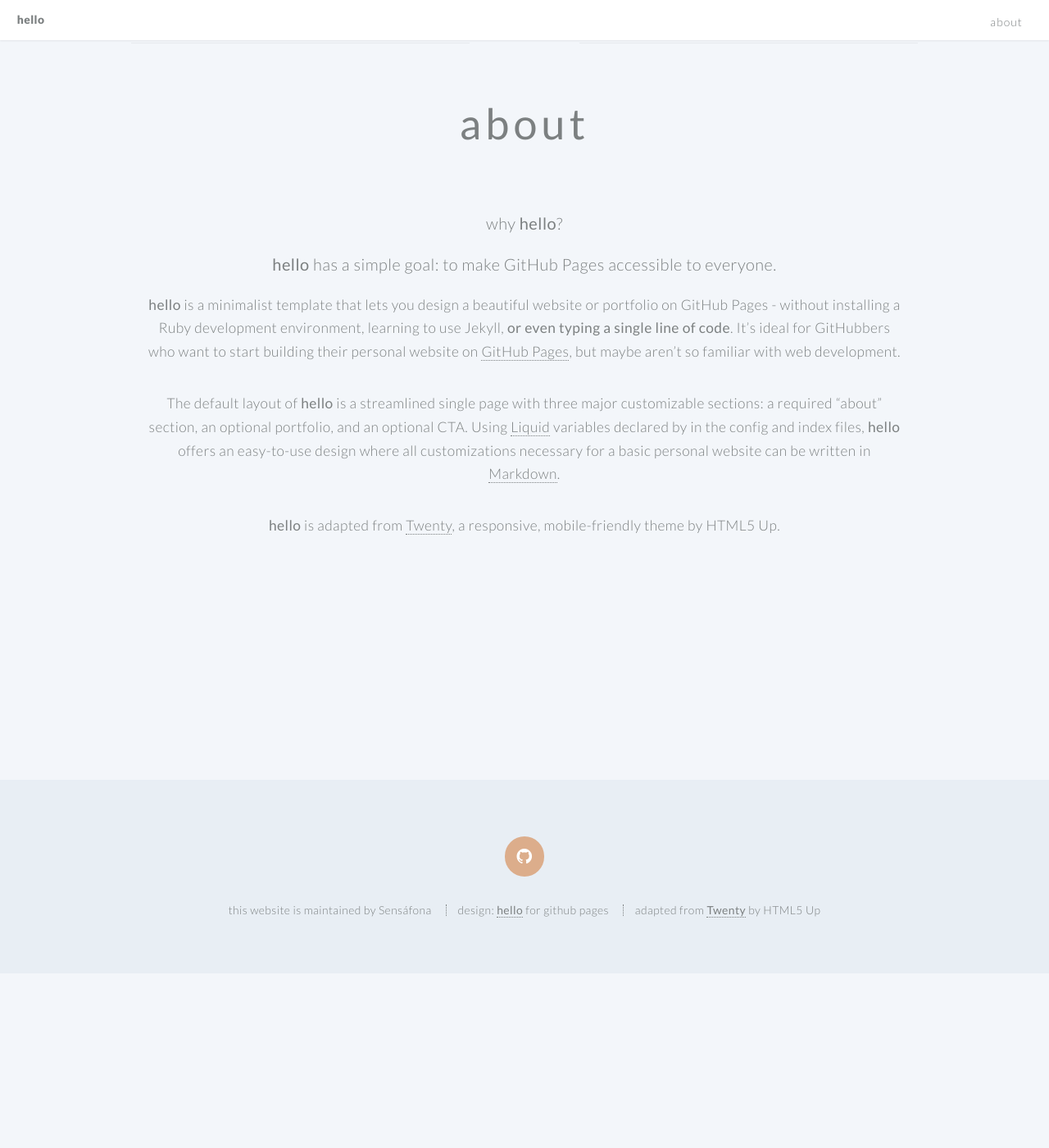
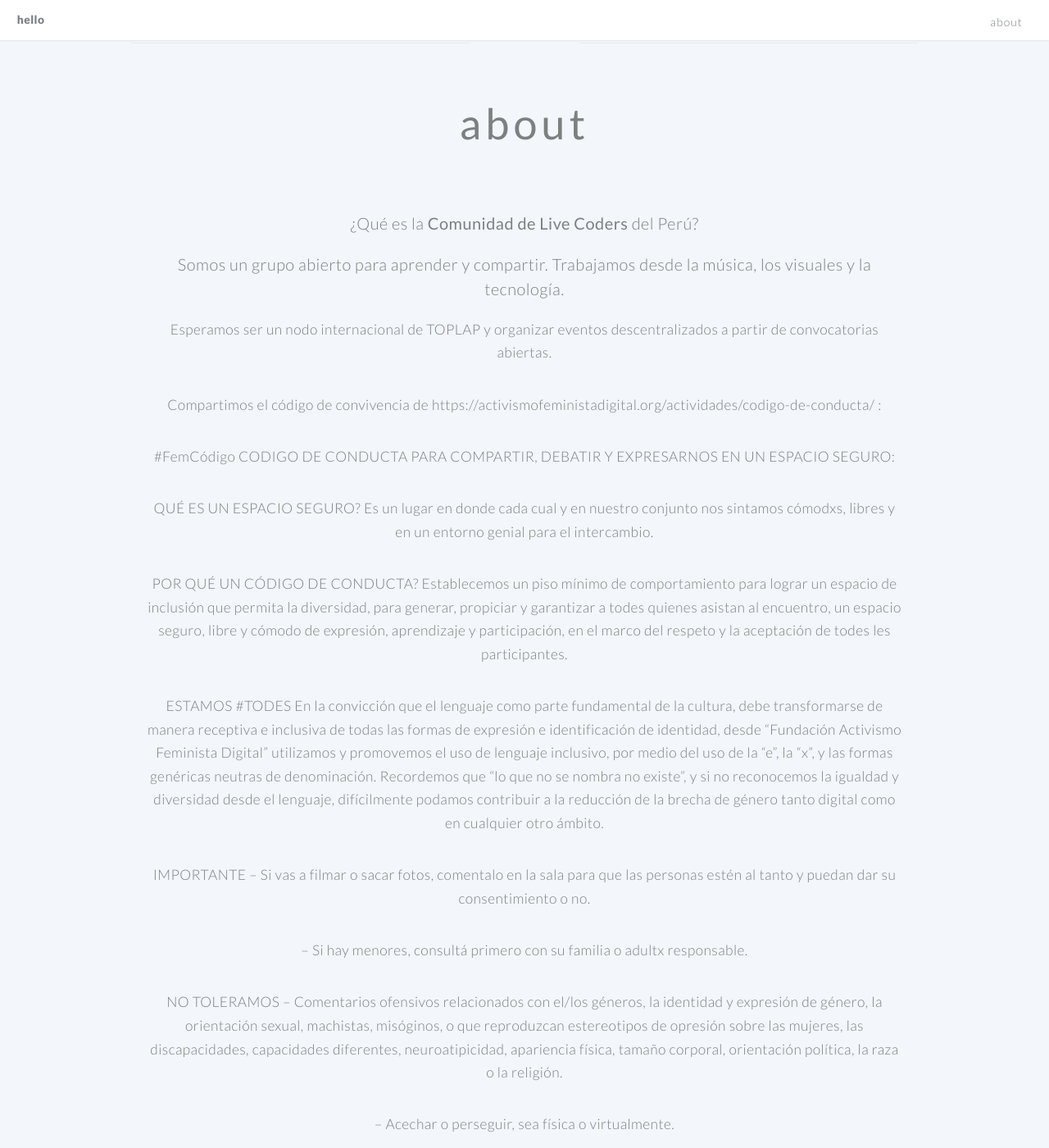
Before and after one commit to livecoders-peru/livecoders-peru.github.io, a Jekyll site: the page built from index.md, in a window 1280 px wide and 1400 px high, scrolled down 611 px. Shown: the whole window at 82% size. Built offline with Jekyll 4.4.1, drawn with Linux system fonts in a browser that asks for light colours; before the commit the page ends 1798 px from its top, so only the background shows below that; some of the changed text lies outside the part shown.

Commit message:
third commit

```diff
--- a/index.md
+++ b/index.md
@@ -42,16 +42,49 @@ github_username:  livecoders-peru # your github username
 
 ---
 [//]: # (write a bit about yourself here)
-### why **hello**?
+### ¿Qué es la **Comunidad de Live Coders** del Perú?
 
-### **hello** has a simple goal: to make GitHub Pages accessible to everyone.
+### Somos un grupo abierto para aprender y compartir. Trabajamos desde la música, los visuales y la tecnología.
 
-**hello** is a minimalist template that lets you design a beautiful website or portfolio on GitHub Pages - without installing a Ruby
-development environment, learning to use Jekyll, **or even typing a single line of code**. It's ideal for GitHubbers
-who want to start building their personal website on [GitHub Pages](https://pages.github.com/), but maybe aren't so familiar with web development.
+Esperamos ser un nodo internacional de TOPLAP y organizar eventos descentralizados a partir de convocatorias abiertas.
 
 
-The default layout of **hello** is a streamlined single page with three major customizable sections: a required "about" section, an optional portfolio, and an optional CTA. Using [Liquid](https://shopify.github.io/liquid/) variables declared by in the config and index files, **hello** offers an easy-to-use design where all customizations necessary for a basic personal website can be written in [Markdown](https://www.markdownguide.org/basic-syntax/).
+Compartimos el código de convivencia de https://activismofeministadigital.org/actividades/codigo-de-conducta/ :
+
+#FemCódigo
+CODIGO DE CONDUCTA PARA COMPARTIR, DEBATIR Y EXPRESARNOS EN UN ESPACIO SEGURO:
+
+QUÉ ES UN ESPACIO SEGURO?
+Es un lugar en donde cada cual y en nuestro conjunto nos sintamos cómodxs, libres y en un entorno genial para el intercambio.
+
+POR QUÉ UN CÓDIGO DE CONDUCTA?
+Establecemos un piso mínimo de comportamiento para lograr un espacio de inclusión que permita la diversidad, para generar, propiciar y garantizar a todes quienes asistan al encuentro, un espacio seguro, libre y cómodo de expresión, aprendizaje y participación, en el marco del respeto y la aceptación de todes les participantes.
+
+ESTAMOS #TODES
+En la convicción que el lenguaje como parte fundamental de la cultura, debe transformarse de manera receptiva e inclusiva de todas las formas de expresión e identificación de identidad, desde “Fundación Activismo Feminista Digital” utilizamos y promovemos el uso de lenguaje inclusivo, por medio del uso de la “e”, la “x”, y las formas genéricas neutras de denominación. Recordemos que “lo que no se nombra no existe”, y si no reconocemos la igualdad y diversidad desde el lenguaje, difícilmente podamos contribuir a la reducción de la brecha de género tanto digital como en cualquier otro ámbito.
+
+IMPORTANTE
+– Si vas a filmar o sacar fotos, comentalo en la sala para que las personas estén al tanto y puedan dar su consentimiento o no.
+
+– Si hay menores, consultá primero con su familia o adultx responsable.
+
+NO TOLERAMOS
+– Comentarios ofensivos relacionados con el/los géneros, la identidad y expresión de género, la orientación sexual, machistas, misóginos, o que reproduzcan estereotipos de opresión sobre las mujeres, las discapacidades, capacidades diferentes, neuroatipicidad, apariencia física, tamaño corporal, orientación política, la raza o la religión.
+
+– Acechar o perseguir, sea física o virtualmente.
+
+– Hacer comentarios sexualmente inapropiados.
+
+PROMOVEMOS
+– ESCUCHA ACTIVA: Nos interesa lo que todes tengan para decir, aportar, preguntar. Respetá el espacio de intervención de quien está formulando una pregunta o haciendo un aporte. El debate enriquece la experiencia y el aprendizaje.
+
+– AJUSTAMOS nuestro comportamiento al clima de respeto que queremos manejar.
+
+– Nos INCENTIVAMOS entre nosotres para participar de la charla, siempre recordando que incentivar no es presionar.
+
+– DIVERSIDAD DE SABERES: No hace falta ser una “voz autorizada” para hablar. Lo que no entiendas, preguntalo. Este es un espacio para cuestionar, construir y aprender entre todes.
+
+– RESPETAMOS: los diferentes puntos de vista, opiniones, creencias y experiencias.
 
 
 **hello** is adapted from [Twenty](https://html5up.net/twenty), a responsive, mobile-friendly theme by HTML5 Up.
```
